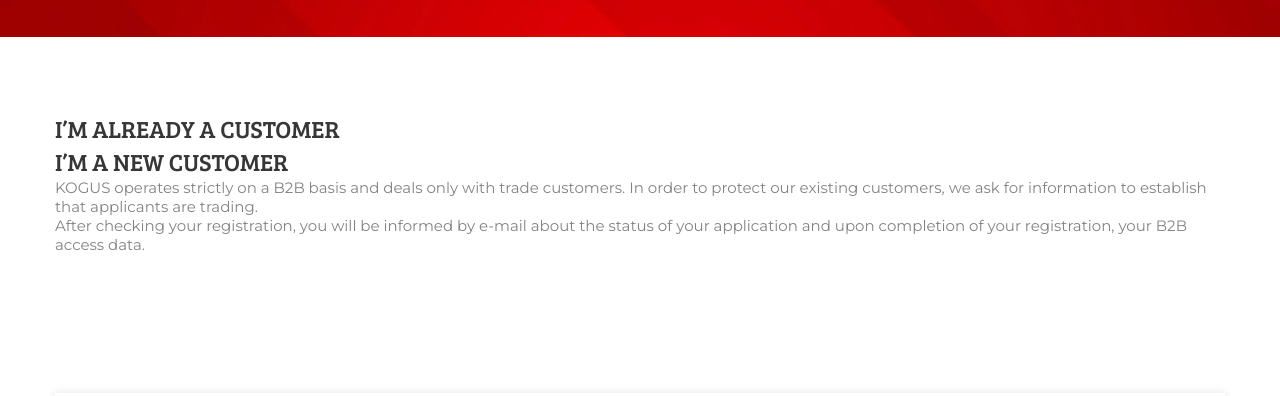
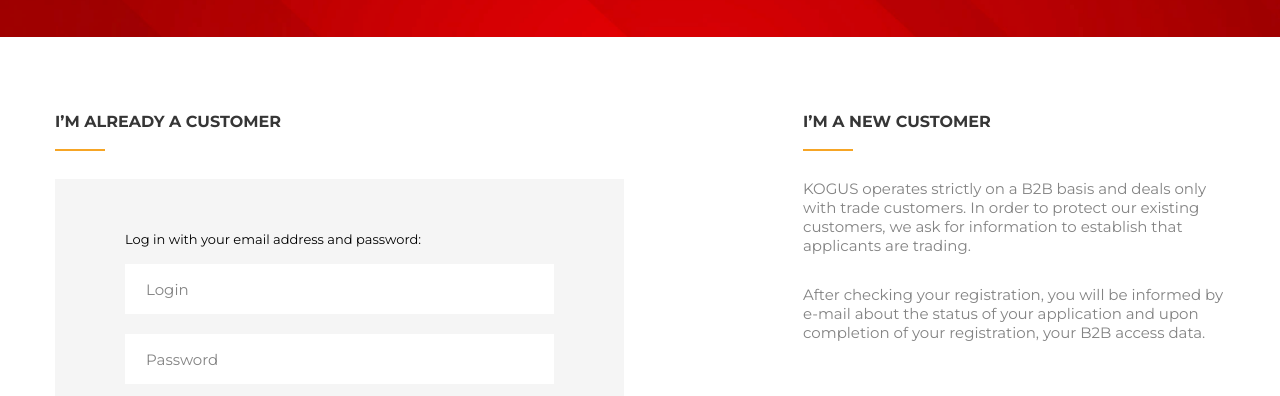
Before and after one commit to ViktoriaZaharova/kogus, a website: page app/login.html in a window 1280 px wide. Shown: the part 336-732 px from the top of the page. Drawn offline with Linux system fonts and the light colour scheme.

Commit message:
add page

```diff
--- a/app/login.html
+++ b/app/login.html
@@ -88,11 +88,22 @@
 <div class="section-login mb-100">
     <div class="container">
         <div class="section-login__box">
-            <h2>I’m already a customer</h2>
+            <h3>I’m already a customer</h3>
+            <div class="login-item">
+                <h4>Log in with your email address and password:</h4>
+                <form method="post" class="form">
+                    <label><input type="text" placeholder="Login" name="login"></label>
+                    <label><input type="text" placeholder="Password" name="password"></label>
+                    <div class="button-group">
+                        <button type="submit" class="btn btn-accent">Login</button>
+                        <a href="#" class="links">Did you forget your password?</a>
+                    </div>
+                </form>
+            </div>
         </div>
 
-        <div class="section-login__box">
-            <h2>I’m a new customer</h2>
+        <div class="section-login__box-info">
+            <h3>I’m a new customer</h3>
             <div class="box-text">
                 <p>KOGUS operates strictly on a B2B basis and deals only with trade customers. In order to protect our
                     existing customers, we ask for information to establish that applicants are trading.</p>
@@ -100,6 +111,10 @@
                 <p>After checking your registration, you will be informed by e-mail about the status of your application
                     and upon completion of your registration, your B2B access data.</p>
             </div>
+
+            <a href="#" class="btn btn-border">
+                Next <i class="fas fa-arrow-right"></i>
+            </a>
         </div>
     </div>
 </div>
--- a/app/sass/main.sass
+++ b/app/sass/main.sass
@@ -140,17 +140,28 @@
   text-align: center
   height: 40px
   width: 100%
+  border-radius: 20px
+  text-transform: uppercase
 
 .btn-border
   border: solid 0.7px $orange
-    radius: 20px
   color: #fff
-  text-transform: uppercase
   font-size: 14px
   font-weight: bold
   &:hover
     background: $orange
     color: $accent
+
+.btn-accent
+  background: $orange
+  color: #fff
+  font-size: 13px
+  font-weight: bold
+  &:hover
+    background: $accent
+
+.links
+  color: #838383
 
 .btn-border-orange
   color: $orange
@@ -791,6 +802,81 @@
     color: #363636
     margin: 0 auto 20px
 
+.button-group
+  width: 100%
+  display: flex
+  align-items: center
+  justify-content: space-between
+  flex-wrap: wrap
+  .btn
+    max-width: 170px
+
+.section-login
+  .container
+    justify-content: space-between
+  h3
+    position: relative
+    margin: 0 0 28px
+    padding: 0 0 20px
+    color: #363636
+    font-size: 16px
+    font-weight: bold
+    text-transform: uppercase
+    &:before
+      content: ''
+      position: absolute
+      left: 0
+      bottom: 0
+      background: #f6a525
+      width: 50px
+      height: 2px
+
+.section-login__box
+  max-width: 569px
+  width: 100%
+
+.section-login__box-info
+  max-width: 422px
+  width: 100%
+  color: #838383
+  font-size: 15px
+  .box-text
+    margin: 0 0 57px
+    p
+      margin: 0 0 30px
+      &:last-child
+        margin: 0
+  .btn
+    max-width: 170px
+    color: #363636
+    font-size: 13px
+    i
+      margin: 0 0 0 20px
+
+.login-item
+  background: #f5f5f5
+  width: 100%
+  padding: 52px 70px 47px
+  h4
+    margin: 0 0 17px
+
+.form
+
+  input
+    padding: 0 21px
+    height: 50px
+    color: #838383
+    font-size: 15px
+    &::placeholder
+      color: #838383
+  label
+    margin: 0 0 20px
+    &:last-child
+      margin: 0
+  .button-group
+    margin: 40px 0 0
+
+
 
 @import "media"
 // Всегда в конце
```
Also changed, not shown: app/css/main.css.
